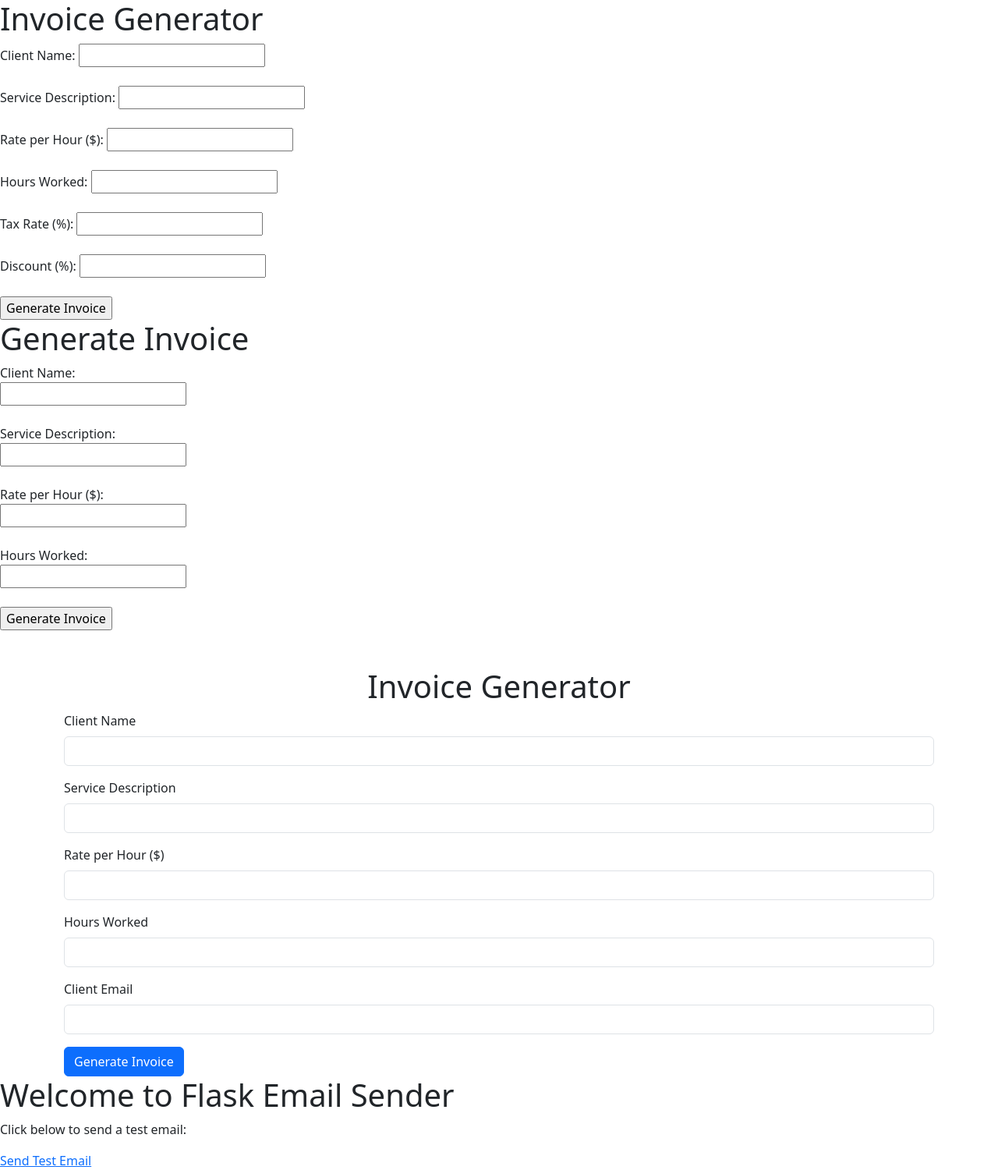
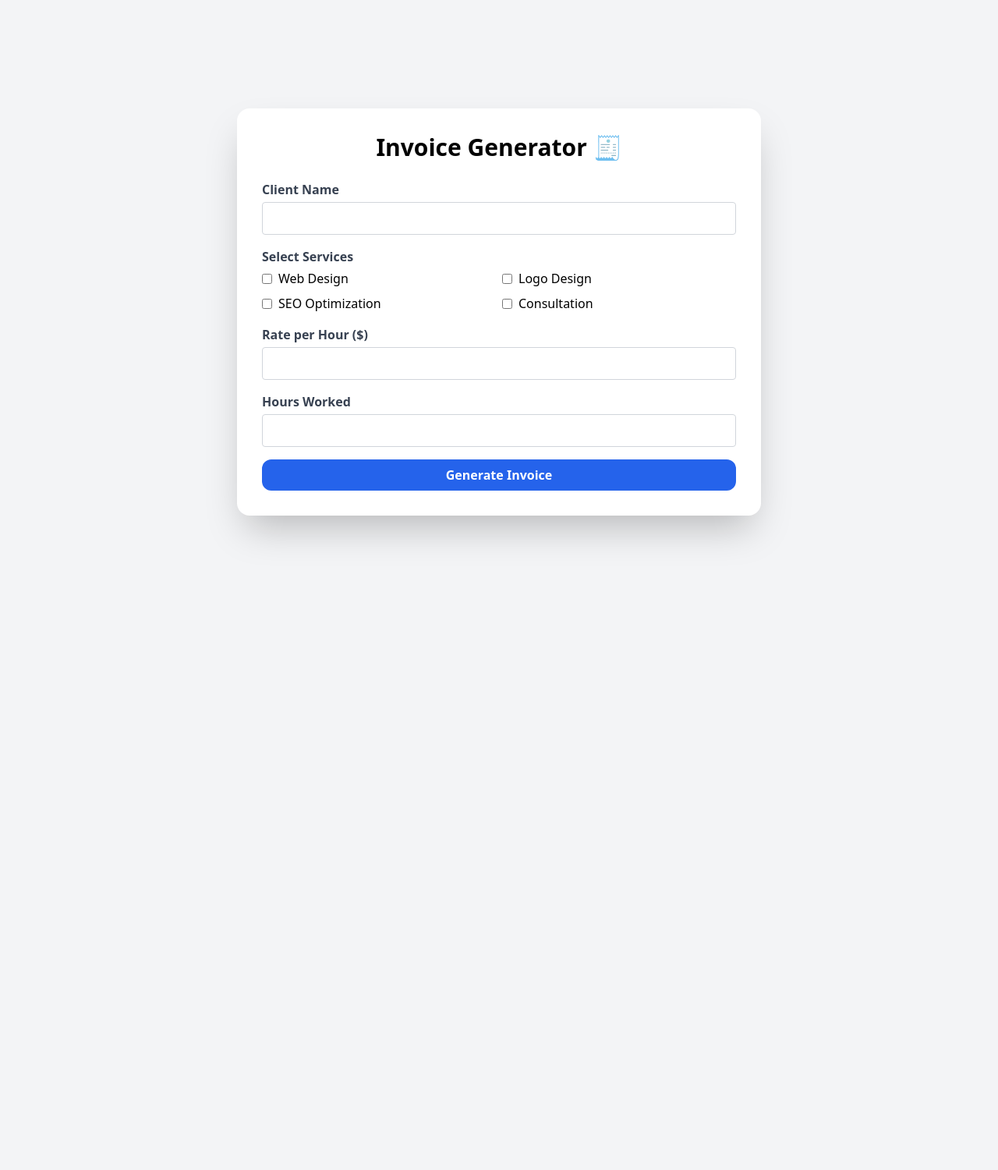
Before and after one commit to hubtamil/invoice-generator, a Flask app: page / in a window 1280 px wide. Shown: the whole page at 78% size. After the commit the page ends 695 px from the top, so only its background shows below. Run offline with Flask 3, Linux system fonts and the light colour scheme; some libraries are stand-ins or nearby versions.

```diff
--- a/app.py
+++ b/app.py
@@ -9,7 +9,7 @@ app = Flask(__name__)
 if not os.path.exists("invoices"):
     os.makedirs("invoices")
 
-def generate_invoice_pdf(client_name, service, rate, hours):
+def generate_invoice(client_name, selected_services, rate, hours):
     total = rate * hours
     file_name = f"invoices/{client_name.replace(' ', '_')}_invoice.pdf"
 
@@ -17,129 +17,16 @@ def generate_invoice_pdf(client_name, service, rate, hours):
     pdf.add_page()
     pdf.set_font("Arial", 'B', 16)
     pdf.cell(200, 10, txt="INVOICE", ln=True, align="C")
-    pdf.set_font("Arial", size=12)
-    pdf.cell(200, 10, txt=f"Date: {datetime.now().strftime('%Y-%m-%d')}", ln=True, align="C")
-    pdf.ln(10)
-    pdf.cell(200, 10, txt=f"Bill To: {client_name}", ln=True)
-    pdf.cell(200, 10, txt=f"Service: {service}", ln=True)
-    pdf.cell(200, 10, txt=f"Rate: ${rate:.2f} per hour", ln=True)
-    pdf.cell(200, 10, txt=f"Hours: {hours}", ln=True)
-    pdf.set_font("Arial", 'B', 12)
-    pdf.cell(200, 10, txt=f"Total Amount: ${total:.2f}", ln=True)
-    pdf.output(file_name)
-    return file_name
 
-@app.route('/')
-def home():
-    return render_template("index.html")
-
-@app.route('/generate', methods=["POST"])
-def generate():
-    client = request.form["client"]
-    service = request.form["service"]
-    rate = float(request.form["rate"])
-    hours = float(request.form["hours"])
-    file_path = generate_invoice_pdf(client, service, rate, hours)
-    return send_file(file_path, as_attachment=True)
-
-if __name__ == '__main__':
-    app.run(debug=True)
-from flask import Flask, render_template, request
-from flask_mail import Mail, Message
-from fpdf import FPDF
-from datetime import datetime
-import os
-
-app = Flask(__name__)
-
-# Mail configuration
-app.config['MAIL_SERVER'] = 'smtp.gmail.com'
-app.config['MAIL_PORT'] = 465
-app.config['MAIL_USERNAME'] = 'your-email@gmail.com'  # Use environment variables for sensitive data
-app.config['MAIL_PASSWORD'] = 'your-email-password'
-app.config['MAIL_USE_TLS'] = False
-app.config['MAIL_USE_SSL'] = True
-
-mail = Mail(app)
-
-def generate_invoice(client_name, service, rate, hours):
-    total = rate * hours
-    file_name = f"invoices/{client_name.replace(' ', '_')}_invoice.pdf"
-    pdf = FPDF()
-    pdf.add_page()
-    pdf.set_font("Arial", 'B', 16)
-    pdf.cell(200, 10, txt="INVOICE", ln=True, align="C")
     pdf.set_font("Arial", size=12)
     pdf.cell(200, 10, txt=f"Date: {datetime.now().strftime('%Y-%m-%d')}", ln=True, align="C")
     pdf.ln(10)
 
     pdf.cell(200, 10, txt=f"Bill To: {client_name}", ln=True)
-    pdf.cell(200, 10, txt=f"Service: {service}", ln=True)
-    pdf.cell(200, 10, txt=f"Rate: ${rate:.2f} per hour", ln=True)
-    pdf.cell(200, 10, txt=f"Hours: {hours}", ln=True)
-    pdf.set_font("Arial", 'B', 12)
-    pdf.cell(200, 10, txt=f"Total Amount: ${total:.2f}", ln=True)
+    pdf.cell(200, 10, txt="Services:", ln=True)
+    for service in selected_services:
+        pdf.cell(200, 10, txt=f"- {service}", ln=True)
 
-    pdf.output(file_name)
-    print(f"\n✅ Invoice generated: {file_name}")
-    return file_name
-
-@app.route('/generate_invoice', methods=['GET', 'POST'])
-def generate_invoice_route():
-    if request.method == 'POST':
-        client_name = request.form['client_name']
-        service = request.form['service']
-        rate = float(request.form['rate'])
-        hours = float(request.form['hours'])
-        invoice_file = generate_invoice(client_name, service, rate, hours)
-
-        msg = Message('Your Invoice', sender='your-email@gmail.com', recipients=[request.form['email']])
-        msg.body = 'Here is your invoice.'
-        with app.open_resource(invoice_file) as fp:
-            msg.attach(invoice_file, 'application/pdf', fp.read())
-
-        mail.send(msg)
-        return f'Invoice sent to {request.form["email"]}'
-
-    return render_template('index.html')
-
-if __name__ == '__main__':
-    app.run(debug=True)
-from flask import Flask, render_template, request
-from flask_mail import Mail, Message
-from fpdf import FPDF
-from datetime import datetime
-import os
-
-app = Flask(__name__)
-
-# Mail configuration
-app.config['MAIL_SERVER'] = 'smtp.gmail.com'
-app.config['MAIL_PORT'] = 465
-app.config['MAIL_USERNAME'] = 'your-email@gmail.com'  # Use environment variables for sensitive data
-app.config['MAIL_PASSWORD'] = 'your-email-password'
-app.config['MAIL_USE_TLS'] = False
-app.config['MAIL_USE_SSL'] = True
-
-mail = Mail(app)
-
-# Ensure 'invoices' folder exists
-if not os.path.exists("invoices"):
-    os.makedirs("invoices")
-
-def generate_invoice(client_name, service, rate, hours):
-    total = rate * hours
-    file_name = f"invoices/{client_name.replace(' ', '_')}_invoice.pdf"
-    pdf = FPDF()
-    pdf.add_page()
-    pdf.set_font("Arial", 'B', 16)
-    pdf.cell(200, 10, txt="INVOICE", ln=True, align="C")
-    pdf.set_font("Arial", size=12)
-    pdf.cell(200, 10, txt=f"Date: {datetime.now().strftime('%Y-%m-%d')}", ln=True, align="C")
-    pdf.ln(10)
-
-    pdf.cell(200, 10, txt=f"Bill To: {client_name}", ln=True)
-    pdf.cell(200, 10, txt=f"Service: {service}", ln=True)
     pdf.cell(200, 10, txt=f"Rate: ${rate:.2f} per hour", ln=True)
     pdf.cell(200, 10, txt=f"Hours: {hours}", ln=True)
     pdf.set_font("Arial", 'B', 12)
@@ -148,76 +35,18 @@ def generate_invoice(client_name, service, rate, hours):
     pdf.output(file_name)
     return file_name
 
-@app.route('/')
+@app.route('/', methods=['GET', 'POST'])
 def home():
-    return render_template('index.html')
-
-@app.route('/generate_invoice', methods=['GET', 'POST'])
-def generate_invoice_route():
     if request.method == 'POST':
-        client_name = request.form['client_name']
-        service = request.form['service']
+        client = request.form['client']
         rate = float(request.form['rate'])
         hours = float(request.form['hours'])
-        email = request.form['email']
+        selected_services = request.form.getlist('services')
 
-        # Generate the invoice
-        invoice_file = generate_invoice(client_name, service, rate, hours)
-
-        # Send the invoice via email
-        msg = Message('Your Invoice', sender='your-email@gmail.com', recipients=[email])
-        msg.body = 'Here is your invoice.'
-
-        with app.open_resource(invoice_file) as fp:
-            msg.attach(invoice_file, 'application/pdf', fp.read())
-
-        mail.send(msg)
-        return f'Invoice sent to {email}'
+        invoice_path = generate_invoice(client, selected_services, rate, hours)
+        return send_file(invoice_path, as_attachment=True)
 
     return render_template('index.html')
 
 if __name__ == '__main__':
     app.run(debug=True)
-from flask import Flask, render_template
-from flask_mail import Mail, Message
-
-# Initialize Flask app
-app = Flask(__name__)
-
-# Configure Flask-Mail
-app.config['MAIL_SERVER'] = 'smtp.gmail.com'  # Use Gmail's SMTP server
-app.config['MAIL_PORT'] = 587  # TLS
-app.config['MAIL_USE_TLS'] = True
-app.config['MAIL_USE_SSL'] = False
-app.config['MAIL_USERNAME'] = 'your-email@gmail.com'  # Your email address
-app.config['MAIL_PASSWORD'] = 'your-email-password'  # Your email password or app password for Gmail with 2FA
-app.config['MAIL_DEFAULT_SENDER'] = 'your-email@gmail.com'
-
-mail = Mail(app)
-
-# Route to send email
-@app.route('/')
-def send_email():
-    try:
-        # Create a message object
-        msg = Message("Hello from Flask-Mail", recipients=["recipient@example.com"])
-        msg.body = "This is a test email sent from Flask using Flask-Mail!"
-
-        # Send the email
-        mail.send(msg)
-        return 'Email sent successfully!'
-    except Exception as e:
-        return f"Error: {e}"
-
-if __name__ == '__main__':
-    app.run(debug=True)
-from flask import Flask, render_template, request
-
-app = Flask(__name__)
-
-@app.route('/')
-def home():
-    return "Hello from Flask!"
-
-if __name__ == '__main__':
-    app.run(debug=True)
--- a/requirements.txt
+++ b/requirements.txt
@@ -1,6 +1,7 @@
 blinker==1.9.0
 click==8.1.8
 Flask==3.1.0
+Flask-Mail==0.10.0
 fpdf==1.7.2
 gunicorn==23.0.0
 itsdangerous==2.2.0
--- a/templates/index.html
+++ b/templates/index.html
@@ -1,106 +1,56 @@
+<!-- templates/index.html -->
 <!DOCTYPE html>
 <html lang="en">
 <head>
     <meta charset="UTF-8">
-    <meta name="viewport" content="width=device-width, initial-scale=1.0">
     <title>Invoice Generator</title>
+    <script src="https://cdn.tailwindcss.com"></script>
 </head>
-<body>
-    <h1>Invoice Generator</h1>
-    <form action="/generate" method="POST">
-        <label for="client">Client Name:</label>
-        <input type="text" id="client" name="client" required><br><br>
+<body class="bg-gray-100 min-h-screen flex items-center justify-center p-6">
+    <div class="bg-white shadow-2xl rounded-2xl p-8 w-full max-w-2xl">
+        <h1 class="text-3xl font-bold text-center mb-6">Invoice Generator 🧾</h1>
+        <form action="/generate" method="POST" class="space-y-4">
+            <div>
+                <label class="block text-gray-700 font-semibold mb-1">Client Name</label>
+                <input type="text" name="client_name" class="w-full border border-gray-300 rounded p-2" required>
+            </div>
 
-        <label for="service">Service Description:</label>
-        <input type="text" id="service" name="service" required><br><br>
+            <div>
+                <label class="block text-gray-700 font-semibold mb-1">Select Services</label>
+                <div class="grid grid-cols-2 gap-2">
+                    <label class="flex items-center space-x-2">
+                        <input type="checkbox" name="services" value="Web Design">
+                        <span>Web Design</span>
+                    </label>
+                    <label class="flex items-center space-x-2">
+                        <input type="checkbox" name="services" value="Logo Design">
+                        <span>Logo Design</span>
+                    </label>
+                    <label class="flex items-center space-x-2">
+                        <input type="checkbox" name="services" value="SEO Optimization">
+                        <span>SEO Optimization</span>
+                    </label>
+                    <label class="flex items-center space-x-2">
+                        <input type="checkbox" name="services" value="Consultation">
+                        <span>Consultation</span>
+                    </label>
+                </div>
+            </div>
 
-        <label for="rate">Rate per Hour ($):</label>
-        <input type="text" id="rate" name="rate" required><br><br>
+            <div>
+                <label class="block text-gray-700 font-semibold mb-1">Rate per Hour ($)</label>
+                <input type="number" step="0.01" name="rate" class="w-full border border-gray-300 rounded p-2" required>
+            </div>
 
-        <label for="hours">Hours Worked:</label>
-        <input type="text" id="hours" name="hours" required><br><br>
+            <div>
+                <label class="block text-gray-700 font-semibold mb-1">Hours Worked</label>
+                <input type="number" step="0.1" name="hours" class="w-full border border-gray-300 rounded p-2" required>
+            </div>
 
-        <label for="tax_rate">Tax Rate (%):</label>
-        <input type="text" id="tax_rate" name="tax_rate" required><br><br>
-
-        <label for="discount">Discount (%):</label>
-        <input type="text" id="discount" name="discount" required><br><br>
-
-        <input type="submit" value="Generate Invoice">
-    </form>
-</body>
-</html>
-<!DOCTYPE html>
-<html>
-<head>
-    <title>Invoice Generator</title>
-</head>
-<body>
-    <h1>Generate Invoice</h1>
-    <form action="/generate" method="post">
-        <label>Client Name:</label><br>
-        <input type="text" name="client" required><br><br>
-
-        <label>Service Description:</label><br>
-        <input type="text" name="service" required><br><br>
-
-        <label>Rate per Hour ($):</label><br>
-        <input type="number" step="0.01" name="rate" required><br><br>
-
-        <label>Hours Worked:</label><br>
-        <input type="number" step="0.01" name="hours" required><br><br>
-
-        <input type="submit" value="Generate Invoice">
-    </form>
-</body>
-</html>
-<!DOCTYPE html>
-<html lang="en">
-<head>
-    <meta charset="UTF-8">
-    <meta name="viewport" content="width=device-width, initial-scale=1.0">
-    <title>Invoice Generator</title>
-    <link href="https://cdn.jsdelivr.net/npm/bootstrap@5.3.1/dist/css/bootstrap.min.css" rel="stylesheet">
-</head>
-<body>
-    <div class="container mt-5">
-        <h1 class="text-center">Invoice Generator</h1>
-        <form method="POST" action="/generate_invoice">
-            <div class="mb-3">
-                <label for="client_name" class="form-label">Client Name</label>
-                <input type="text" class="form-control" id="client_name" name="client_name" required>
-            </div>
-            <div class="mb-3">
-                <label for="service" class="form-label">Service Description</label>
-                <input type="text" class="form-control" id="service" name="service" required>
-            </div>
-            <div class="mb-3">
-                <label for="rate" class="form-label">Rate per Hour ($)</label>
-                <input type="number" class="form-control" id="rate" name="rate" required step="0.01">
-            </div>
-            <div class="mb-3">
-                <label for="hours" class="form-label">Hours Worked</label>
-                <input type="number" class="form-control" id="hours" name="hours" required step="0.01">
-            </div>
-            <div class="mb-3">
-                <label for="email" class="form-label">Client Email</label>
-                <input type="email" class="form-control" id="email" name="email" required>
-            </div>
-            <button type="submit" class="btn btn-primary">Generate Invoice</button>
+            <button type="submit" class="w-full bg-blue-600 hover:bg-blue-700 text-white font-semibold py-2 rounded-xl transition">
+                Generate Invoice
+            </button>
         </form>
     </div>
 </body>
 </html>
-<!DOCTYPE html>
-<html lang="en">
-<head>
-    <meta charset="UTF-8">
-    <meta name="viewport" content="width=device-width, initial-scale=1.0">
-    <title>Email Sender</title>
-</head>
-<body>
-    <h1>Welcome to Flask Email Sender</h1>
-    <p>Click below to send a test email:</p>
-    <a href="/">Send Test Email</a>
-</body>
-</html>
```
